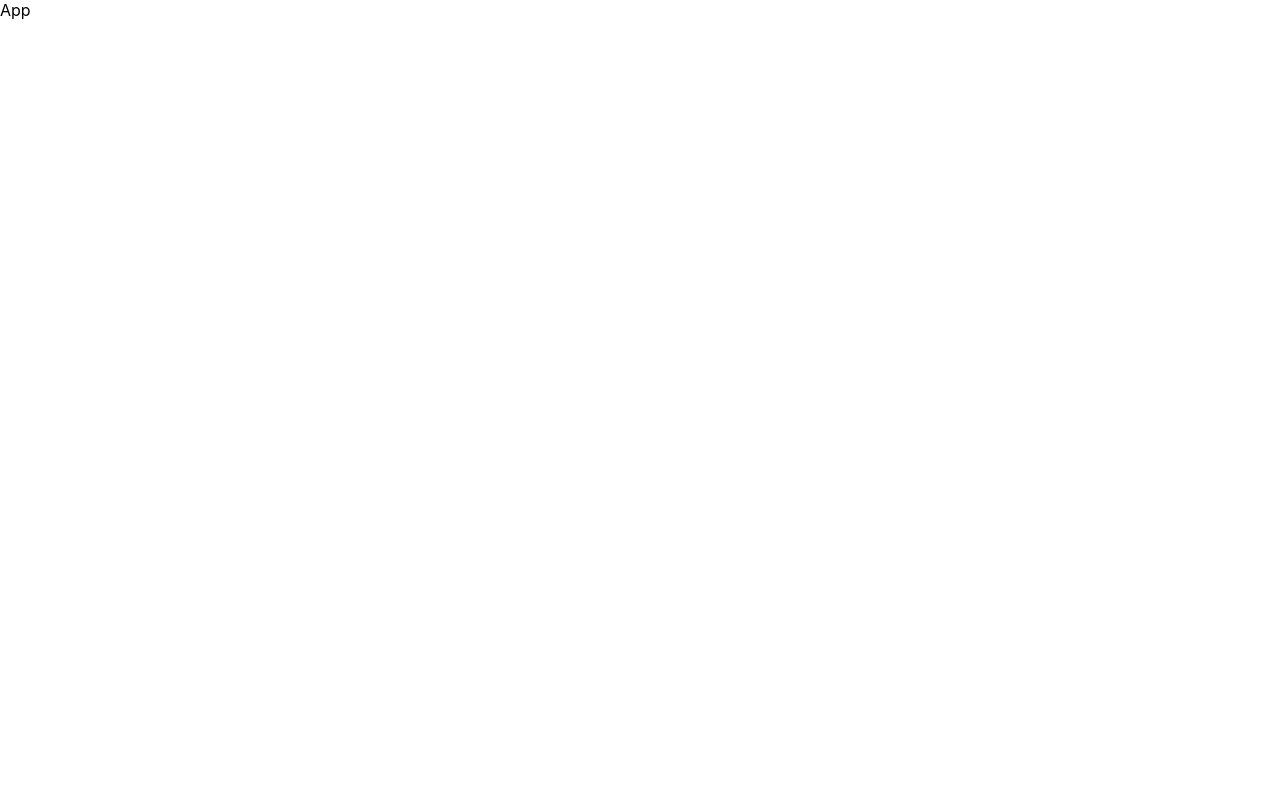
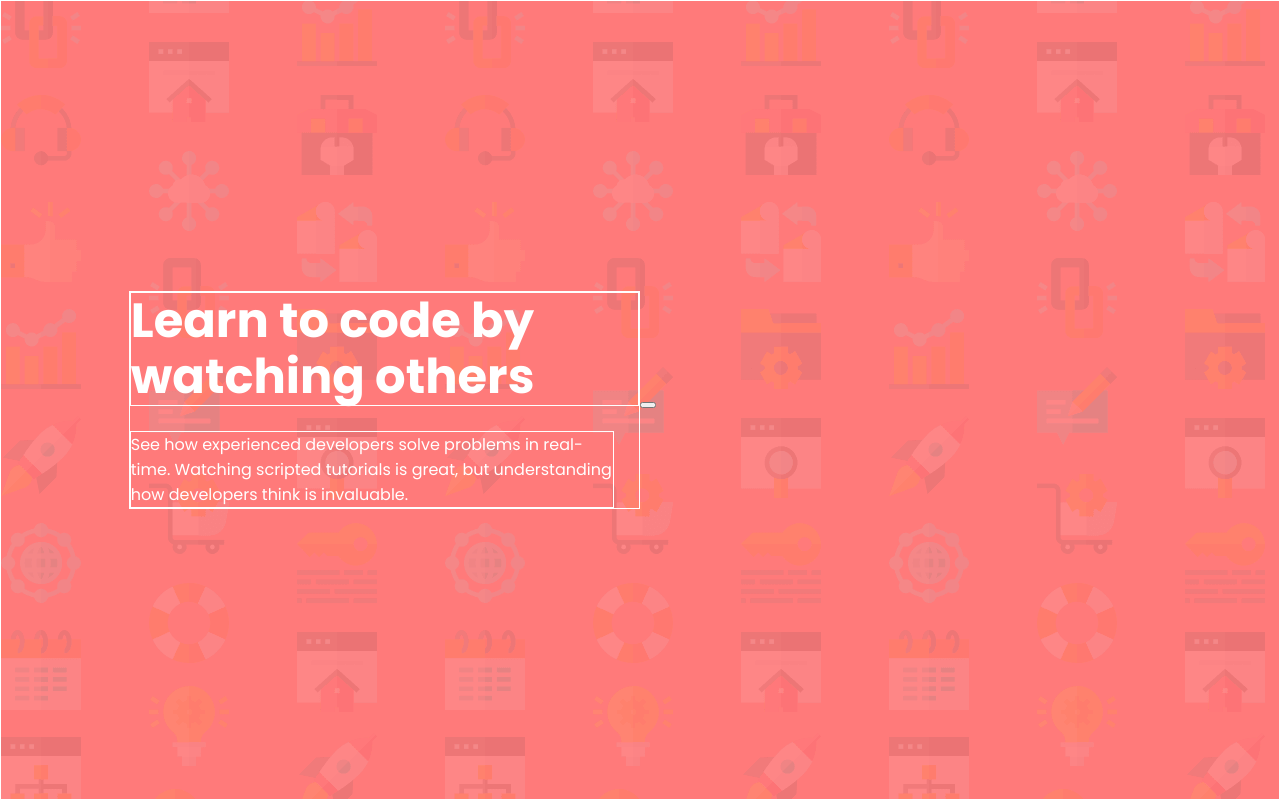
Before and after one commit to Jan-jw/FM3-signupForm, a React (Create React App) app: page / in a window 1280 px wide. Built offline with nearby package versions, Linux system fonts and the light colour scheme.

Commit message:
left part

```diff
--- /dev/null
+++ b/src/App.css
@@ -0,0 +1,58 @@
+@import url('https://fonts.googleapis.com/css2?family=Poppins:wght@400;500;600;700&display=swap');
+
+:root {
+    /* primary colors */
+    --Red: hsl(0, 100%, 74%);
+    --Green: hsl(154, 59%, 51%);
+
+    --Blue: hsl(248, 32%, 49%);
+    --Dark-Blue: hsl(249, 10%, 26%);
+    --Grayish-Blue: hsl(246, 25%, 77%);
+
+    --primary-font: "Poppins", sans-serif;
+}
+
+*, *::before, *::after {
+    box-sizing: border-box;
+    margin: 0;
+}
+
+.bg{
+    height: 100%;
+    background: var(--Red) url("../public/images/bg-intro-desktop.png");
+
+    display: flex;
+    align-items: center;
+    border: 1px solid white;
+
+}
+
+.slogan {
+    font-family: var(--primary-font);
+    color: white;
+    width: 40%;
+    margin-left: 10%;
+    margin-right: 0%;
+
+
+    border: 1px solid white;
+}
+
+.slogan h1 {
+    /* width: 100%; */
+    margin-bottom: 5%;
+    font-size: 3rem;
+    line-height: 3.5rem;
+
+
+    border: 1px solid white;
+}
+
+.slogan p {
+    /* width: 80%; */
+    font-size: 1rem;
+    margin-right: 5%;
+
+
+    border: 1px solid white;
+}
--- a/src/App.js
+++ b/src/App.js
@@ -1,8 +1,24 @@
-// import React from 'react'
+import "./App.css"
 
 const App = () => {
   return (
-    <div>App</div>
+    <div className="bg">
+      <div className="slogan">
+      <h1> Learn to code by watching others</h1>
+      <p>See how experienced developers solve problems in real-time. Watching scripted tutorials is great,
+          but understanding how developers think is invaluable.</p>
+      </div>
+
+      <div className="form">
+        <button className="form-trial">
+
+        </button>
+        <div  className="form-fill">
+
+        </div>
+      </div>
+
+    </div>
   )
 }
 
--- a/src/index.css
+++ b/src/index.css
@@ -1,13 +1,18 @@
 body {
   margin: 0;
-  font-family: -apple-system, BlinkMacSystemFont, 'Segoe UI', 'Roboto', 'Oxygen',
+  /* font-family: -apple-system, BlinkMacSystemFont, 'Segoe UI', 'Roboto', 'Oxygen',
     'Ubuntu', 'Cantarell', 'Fira Sans', 'Droid Sans', 'Helvetica Neue',
     sans-serif;
   -webkit-font-smoothing: antialiased;
-  -moz-osx-font-smoothing: grayscale;
+  -moz-osx-font-smoothing: grayscale; */
+  height: 100vh;
 }
 
-code {
+/* code {
   font-family: source-code-pro, Menlo, Monaco, Consolas, 'Courier New',
     monospace;
+} */
+
+#root {
+  height: 100%;
 }
```
